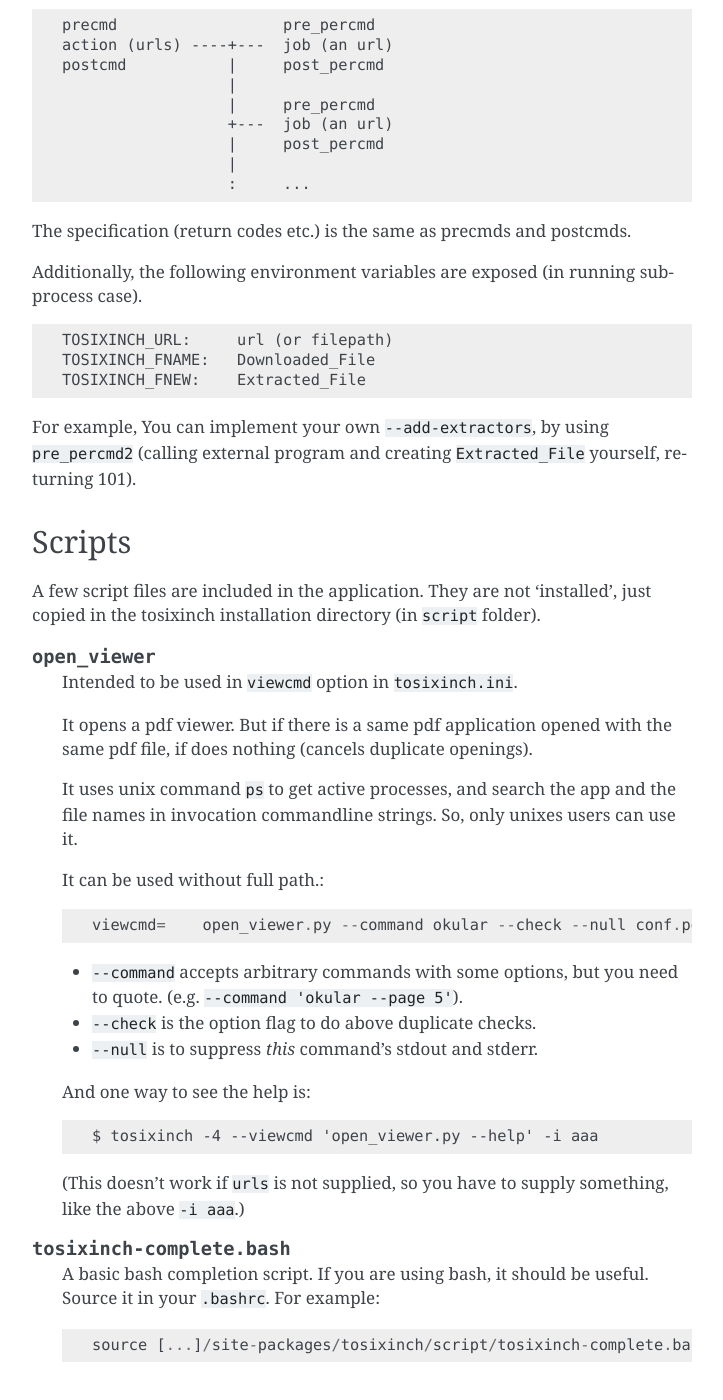
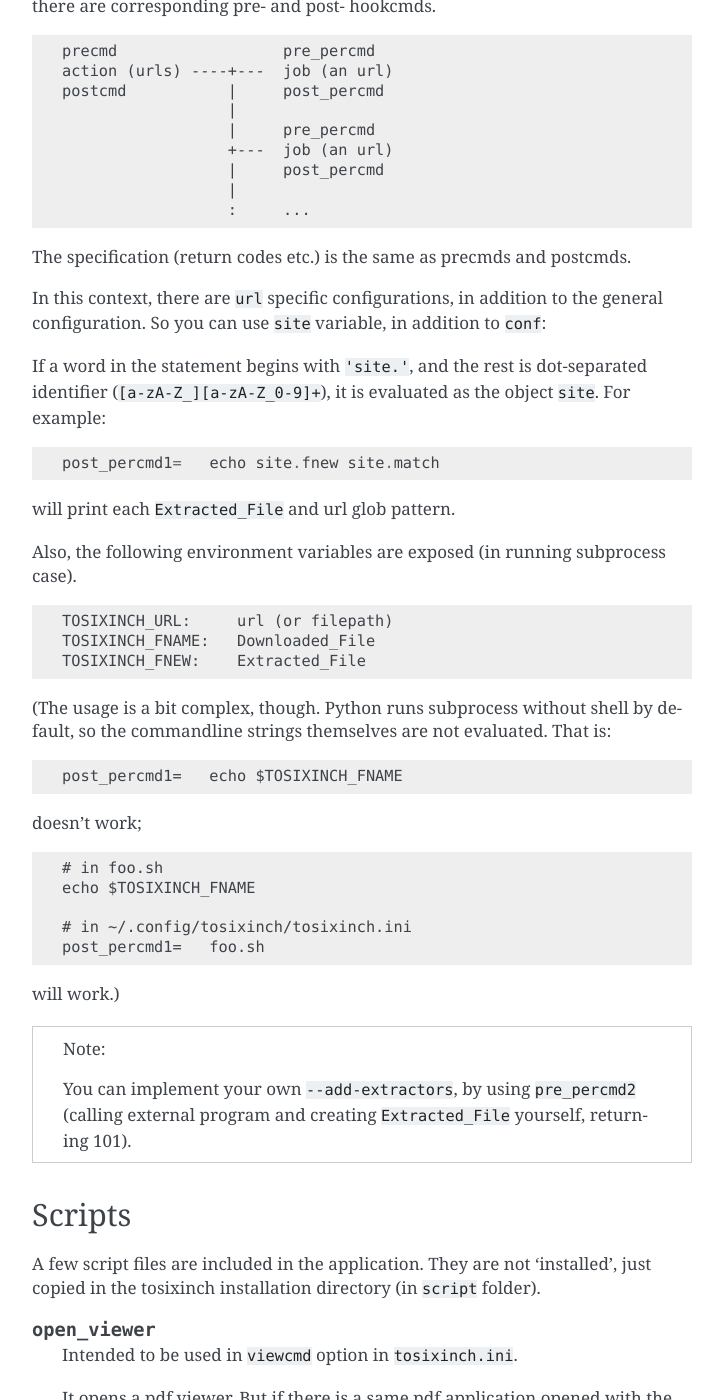
Before and after one commit to openandclose/tosixinch, a Sphinx documentation site: the page built from docs/topics.rst, in a window 1280 px wide and 1400 px high, scrolled down 9314 px. Shown: the whole window, without its empty margins (388-1111 px from the left). Built offline with Sphinx 7.4.7, drawn with Linux system fonts in a browser that asks for light colours; some of the changed text lies outside the part shown.

Commit message:
Document Fix loose explanation in Hookcmds (site etc.)

```diff
--- a/docs/topics.rst
+++ b/docs/topics.rst
@@ -412,6 +412,8 @@ the script does roughly::
     script.foo.run(conf, site)
 
 So the module must have ``run`` function with this signature.
+(In this context, ``site`` should be ``None``,
+since it is not available.)
 
 The difference from running subprocess is that
 it should be a bit faster, and ``conf`` and ``site`` are writable.
@@ -510,7 +512,19 @@ For this job, there are corresponding pre- and post- hookcmds.
 
 The specification (return codes etc.) is the same as precmds and postcmds.
 
-Additionally, the following environment variables are exposed
+In this context, there are ``url`` specific configurations,
+in addition to the general configuration.
+So you can use ``site`` variable, in addition to ``conf``:
+
+If a word in the statement begins with ``'site.'``,
+and the rest is dot-separated identifier (``[a-zA-Z_][a-zA-Z_0-9]+``),
+it is evaluated as the object ``site``. For example::
+
+    post_percmd1=   echo site.fnew site.match
+
+will print each ``Extracted_File`` and url glob pattern.
+
+Also, the following environment variables are exposed
 (in running subprocess case).
 
 .. code-block:: none
@@ -519,10 +533,30 @@ Additionally, the following environment variables are exposed
     TOSIXINCH_FNAME:   Downloaded_File
     TOSIXINCH_FNEW:    Extracted_File
 
-For example, You can implement your own ``--add-extractors``,
-by using ``pre_percmd2``
-(calling external program and creating ``Extracted_File`` yourself,
-returning 101).
+(The usage is a bit complex, though.
+Python runs subprocess without shell by default,
+so the commandline strings themselves are not evaluated. That is::
+
+    post_percmd1=   echo $TOSIXINCH_FNAME
+
+doesn't work;
+
+.. code-block:: none
+
+    # in foo.sh
+    echo $TOSIXINCH_FNAME
+
+    # in ~/.config/tosixinch/tosixinch.ini
+    post_percmd1=   foo.sh
+
+will work.)
+
+.. note::
+
+    You can implement your own ``--add-extractors``,
+    by using ``pre_percmd2``
+    (calling external program and creating ``Extracted_File`` yourself,
+    returning 101).
 
 
 Scripts
```
